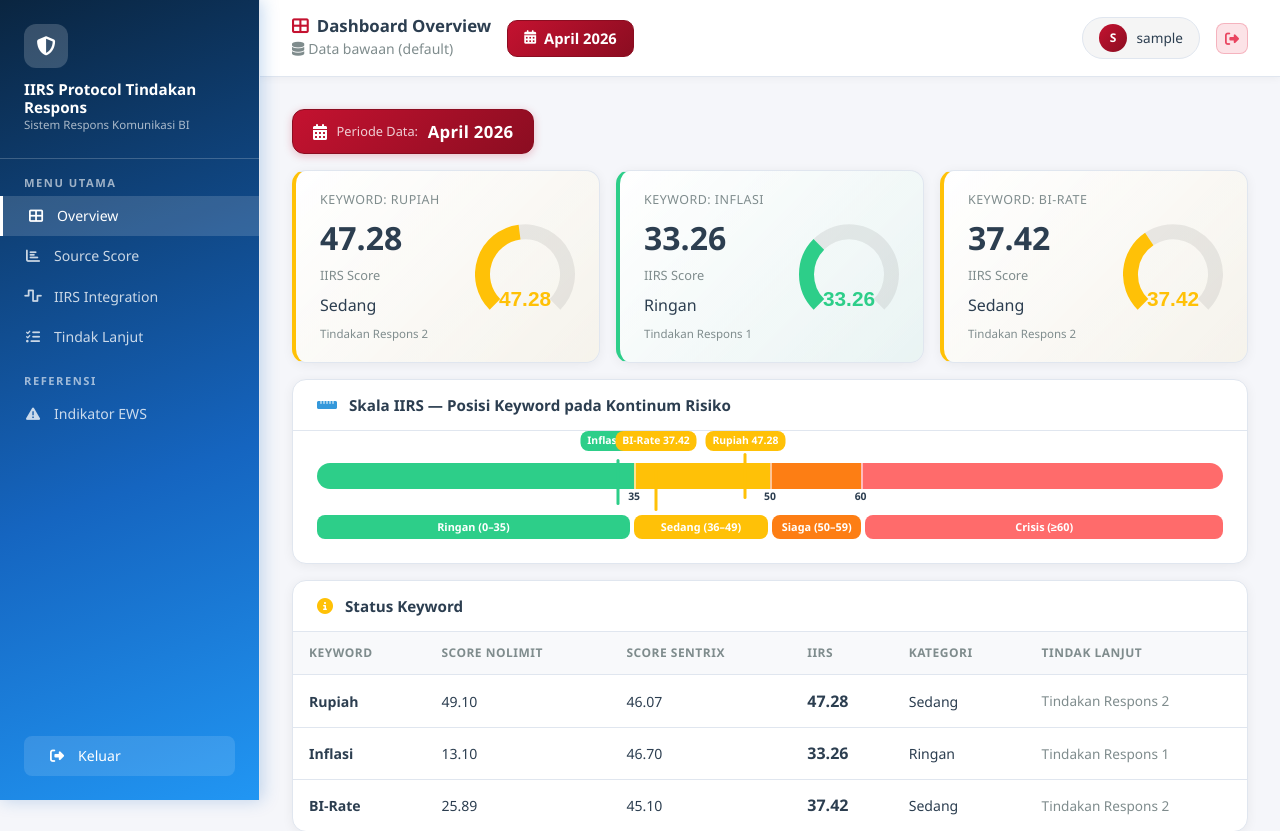
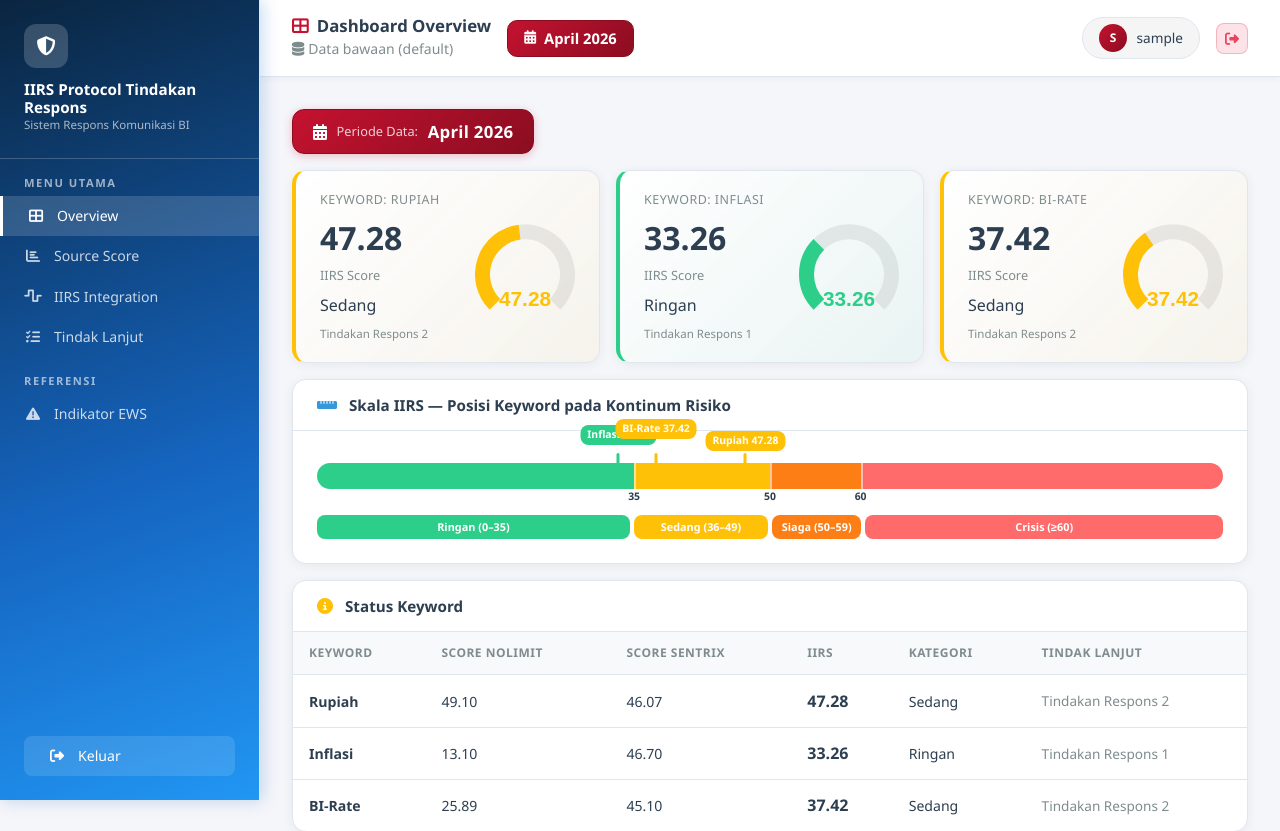
Before and after one commit to pendekarclkp/test_apps, a Flask app: page /dashboard in a window 1280 px wide. Shown: the top 831 px of the page. Run offline with Flask 3, Linux system fonts and the light colour scheme; the visitor is signed in with stand-in values (Sample User, id 1).

Commit message:
Align scale bar needles to consistent length
Removed per-marker vertical stagger so all needles start at the same
top and span exactly to the bar bottom (needle height 36px). Labels
still stagger upward to avoid overlap.

```diff
--- a/iirs_app/templates/dashboard.html
+++ b/iirs_app/templates/dashboard.html
@@ -304,7 +304,7 @@
     .scale-bar .zone-line { position: absolute; top: -4px; bottom: -4px; width: 2px; background: rgba(255,255,255,0.55); z-index: 3; }
     .scale-line-label { position: absolute; top: 30px; transform: translateX(-50%); font-size: 0.65rem; font-weight: 700; color: var(--muted); }
     .scale-marker { position: absolute; top: -10px; transform: translateX(-50%); display: flex; flex-direction: column; align-items: center; z-index: 2; }
-    .scale-marker .needle { width: 3px; height: 46px; border-radius: 2px; }
+    .scale-marker .needle { width: 3px; height: 36px; border-radius: 2px; }
     .scale-marker .marker-label { position: absolute; top: -22px; color: #fff; padding: 2px 7px; border-radius: 8px; font-size: 0.65rem; font-weight: 700; white-space: nowrap; }
     .scale-zone-labels { display: flex; margin-top: 1.6rem; gap: 4px; }
     .zone-chip { flex: 1; text-align: center; padding: 4px 0; border-radius: 8px; font-size: 0.68rem; font-weight: 700; color: #0d1117; }
@@ -547,7 +547,7 @@
               {% for row in iirs_data %}
               {% set pos = row.iirs if row.iirs < 100 else 100 %}
               {% set mc = '#2dce89' if row.color == 'success' else '#ffc107' if row.color == 'warning' else '#fd7e14' if row.color == 'orange' else '#ff6b6b' %}
-              <div class="scale-marker" style="left:{{ pos }}%; top:{{ -10 + loop.index0 * 6 }}px;">
+              <div class="scale-marker" style="left:{{ pos }}%; top:-10px;">
                 <div class="marker-label" style="background:{{ mc }}; top:{{ -22 - loop.index0 * 6 }}px;">{{ row.cluster }} {{ '%.2f'|format(row.iirs) }}</div>
                 <div class="needle" style="background:{{ mc }};"></div>
               </div>
```
